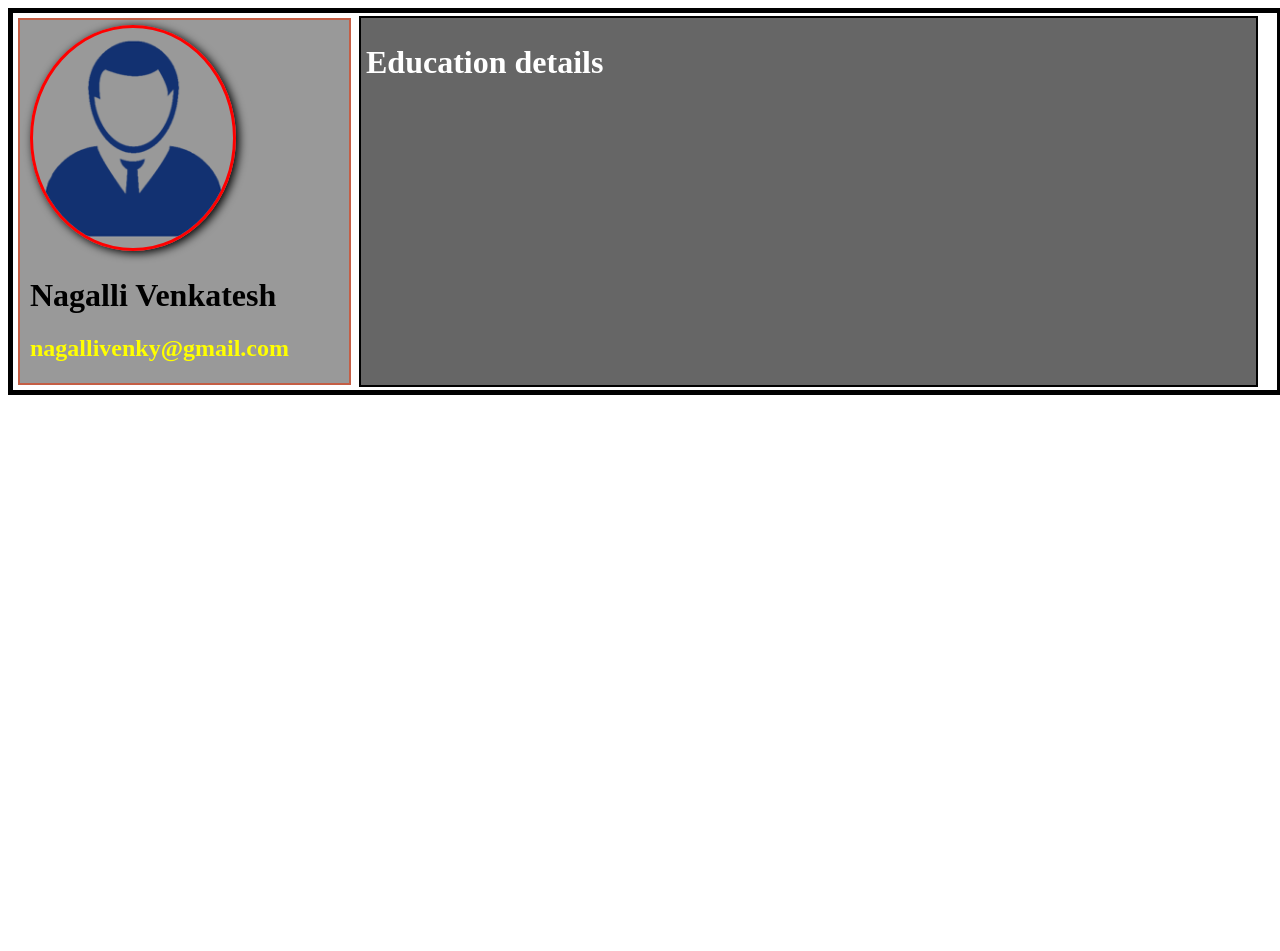
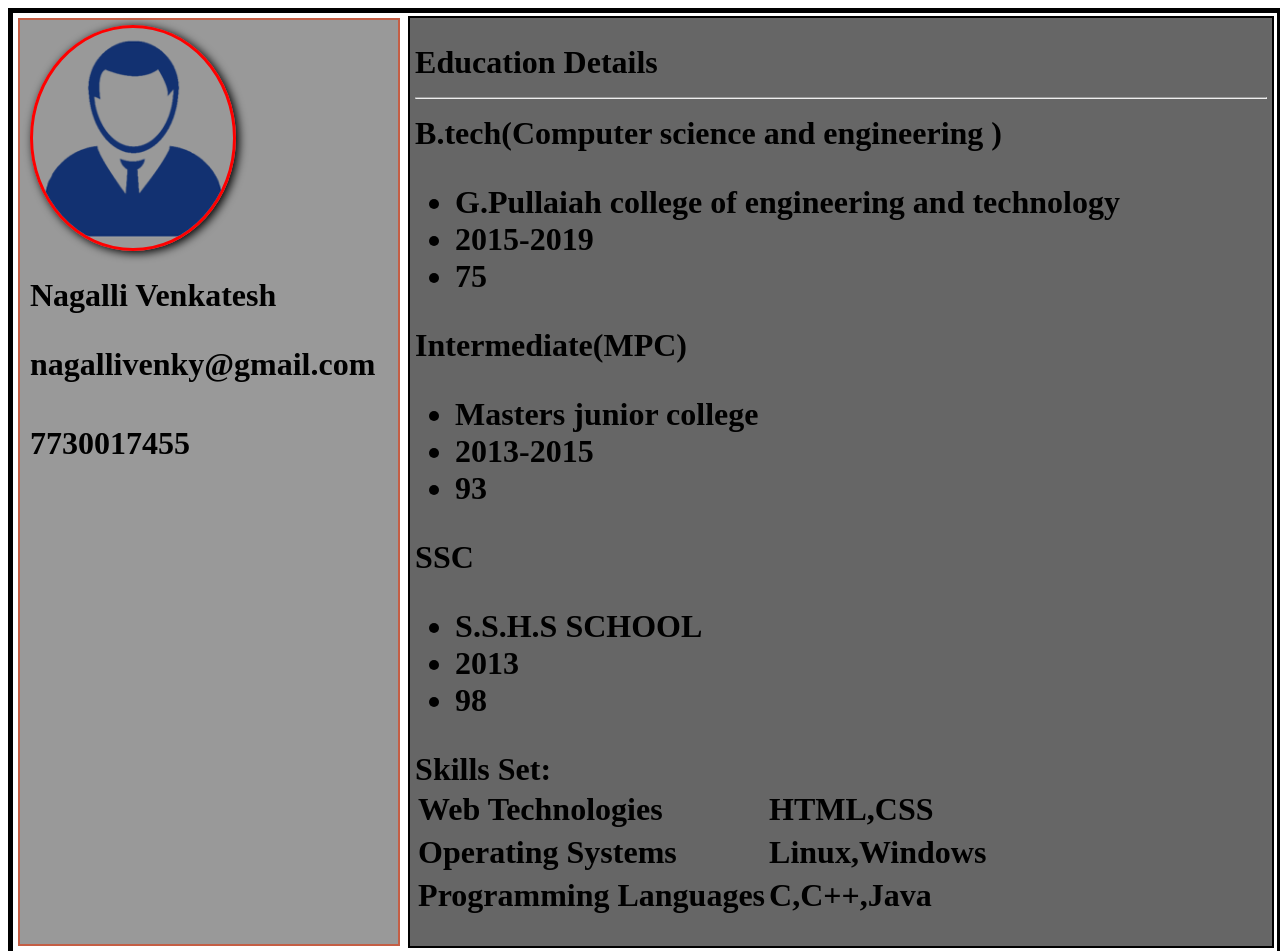
Before and after one commit to venkyakki/resume, a plain HTML site: page index.html in a window 1280 px wide. Shown: the top 951 px of the page. Before the commit the page ends 800 px from the top, so only its background shows below. Drawn offline with Linux system fonts and the light colour scheme.

Commit message:
json and js

```diff
--- a/data.json
+++ b/data.json
@@ -1,8 +1,47 @@
 {
   "basics":{
-    "photo":"profile.png",
+    "photo":"images/profile.png",
     "name":"Nagalli Venkatesh",
     "email":"nagallivenky@gmail.com",
     "mobile":"7730017455"
+  },
+  "education":[
+    {
+      "course":"B.tech(Computer science and engineering )",
+      "college":["G.Pullaiah college of engineering and technology",
+        "2015-2019",
+        "75"
+      ]
+
+    },
+    {
+    "course":"Intermediate(MPC)",
+    "college":["Masters junior college",
+      "2013-2015",
+      "93"
+    ]
+
+  },
+  {
+  "course":"SSC",
+  "college":["S.S.H.S SCHOOL",
+    "2013",
+    "98"
+  ]
   }
+],
+"skills":[
+  {
+    "name":"Web Technologies",
+    "value":"HTML,CSS"
+  },
+  {
+  "name":"Operating Systems",
+  "value":"Linux,Windows"
+},
+{
+  "name":"Programming Languages",
+  "value":"C,C++,Java"
 }
+]
+}
--- a/index.html
+++ b/index.html
@@ -7,8 +7,8 @@
     <link rel="stylesheet" href="style.css">
   </head>
   <body>
-    <div class="main">
-      <div class="left">
+    <div class="main" id ="main">
+      <!-- <div class="left">
         <img src="images/profile.png"width="100px",height="75px" alt="venky photo">
 <h1 id="name">Nagalli Venkatesh</h1>
 <h2>nagallivenky@gmail.com</h2>
@@ -19,7 +19,8 @@
 
         </div>
       </div>
-     </div>
+     </div> -->
+   </div>
      <script type="text/javascript" src="main.js"async>
      </script>
   </body>
--- a/main.js
+++ b/main.js
@@ -1,18 +1,92 @@
-//ajax call initiation
-function jsondata(file,callback){
-var xhr=new XMLHttpRequest();
-xhr.overrideMimeType("application/json");
+//ajax call creation
+function jsondata(file,callback) {
+  var xhr=new XMLHttpRequest();
+xhr.overrideMimeType("appilication/json");
 xhr.open("GET",file,true);
-xhr.onreadystatechange=function(){
-  if(xhr.readyState === 4 && xhr.status === 200){
-    callback(xhr.responseText);
-  }
-  };
-  xhr.send();
+xhr.onreadystatechange=function() {
+if (xhr.readyState === 4 && xhr.status === 200 ){
+  callback(xhr.responseText);
+}
+};
+xhr.send();
 }
 //function calling
-jsondata("data.json",function(text){
-let data=JSON.parse(text);
+jsondata("data.json",function(text) {
+let data= JSON.parse(text);
 console.log(data);
+ba(data.basics);
+educa(data.education);
+skill(data.skills);
+})
+//main div class calling from html
+var main=document.querySelector('.main');
+// var main=document.getElementById('main');
+//left div creation
+var left=document.createElement("div");
+left.classList.add("left");
+//id for left div
+left.setAttribute("id","left");
+//appending main div
+main.appendChild(left);
+function ba(basic){
+  //creation of img
+var img=document.createElement("img");
+img.src=basic.photo;
+left.appendChild(img);
+//name creation
+var name=document.createElement("h1");
+name.textContent=basic.name;
+left.appendChild(name);
+//creating email
+var mail=document.createElement("p");
+mail.textContent=basic.email;
+name.appendChild(mail);
+//mobile appending
+var mb=document.createElement("h4");
+mb.textContent=basic.mobile;
+mail.appendChild(mb);
+}
+//right div creation
+var right =document.createElement("div");
+right.classList.add("right");
+main.appendChild(right);
+//edu div  creation
+var edu=document.createElement("h1");
+edu.textContent="Education Details";
+edu.appendChild(document.createElement("HR"));
+right.appendChild(edu);
+//function calling
+function educa(education){
+for(i in education){
+  var e1=document.createElement("div");
+  e1.classList.add("edu1");
+  e1.textContent=education[i].course;
+  //list creation
+  var ul=document.createElement("ul");
+  ul.classList.add("edu2");
+  for(j in education[i].college){
+    var li=document.createElement("li");
+    li.textContent=education[i].college[j];
+edu.appendChild(e1);
+e1.appendChild(ul);
+  ul.appendChild(li);
+}
+}
+}
+function skill(skills){
 
-})
+    var skills_title=document.createElement("h1");
+    skills_title.textContent="Skills Set:";
+    // skill_title.appendChild(document.createElement(HR));
+    right.appendChild(skills_title);
+
+    var table=document.createElement("table");
+    table.classList.add("table");
+    skills_title.appendChild(table);
+    var row="";
+    for (var i=0;i<skills.length;i++)  {
+      row+="<tr><td>"+skills[i].name+"</td><td>"+skills[i].value+"</td><tr>"
+    }
+    table.innerHTML=row;
+
+  }
--- a/style.css
+++ b/style.css
@@ -5,7 +5,7 @@
   flex-direction: row;
 }
 .left{
-  width: 25%;
+  width:30%;
   border: 2px solid #c45e45;
   margin: 5px;
   padding: 5px 3px 1px 10px;
@@ -29,7 +29,7 @@
   color: #000;
 }
 h1{
-  color: #fff;
+  color: #000;
 }
 h2.hover{
   color: #fff;
@@ -72,7 +72,7 @@ h2{
     color: #000;
   }
   h1{
-    color: #fff;
+    color: #000;
   }
   h2.hover{
     color: #fff;
```
